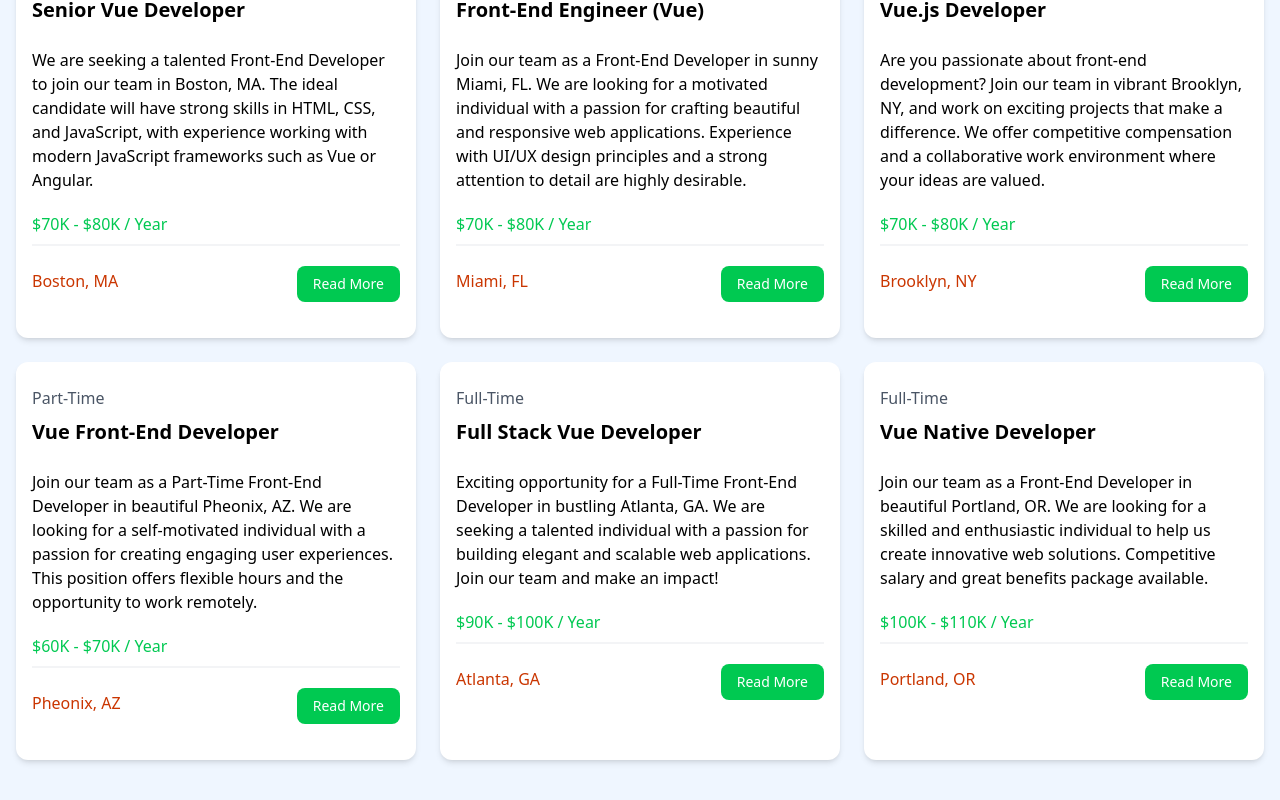
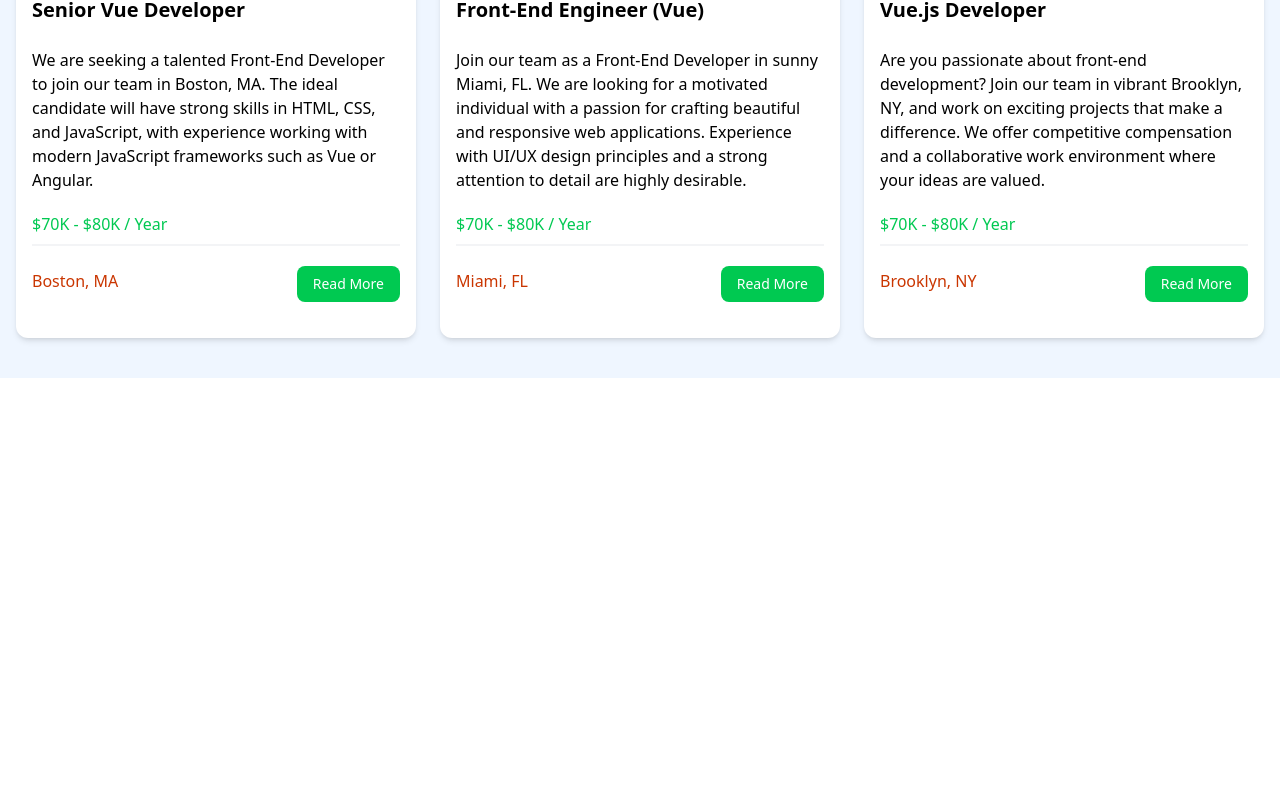
Before and after one commit to yusef-codes10/vue-project, a Vue app: page / in a window 1280 px wide. Shown: the part 769-1569 px from the top of the page. After the commit the page ends 1147 px from the top, so only its background shows below. Built offline with nearby package versions, Linux system fonts and the light colour scheme.

Commit message:
the limit prop is working just fine

```diff
--- a/src/App.vue
+++ b/src/App.vue
@@ -10,7 +10,7 @@
   <JNavbar />
   <HeroSection title="Test Title" subTitle="Do not Scroll Down" />
   <HomeCards />
-  <JobListings />
+  <JobListings limit="3" />
 </template>
 
 <style scoped></style>
--- a/src/components/JobListings.vue
+++ b/src/components/JobListings.vue
@@ -16,7 +16,11 @@
     <div class="container-xl lg:container m-auto">
       <h2 class="text-3xl font-bold text-green-500 mb-6 text-center">Browse Jobs</h2>
       <div class="grid grid-col-1 md:grid-cols-3 gap-6">
-        <JobListing v-for="job in jobs" :key="job.id" v-bind:job="job" />
+        <JobListing
+          v-for="job in jobs.slice(0, limit || jobs.length)"
+          :key="job.id"
+          v-bind:job="job"
+        />
       </div>
     </div>
   </section>
```
